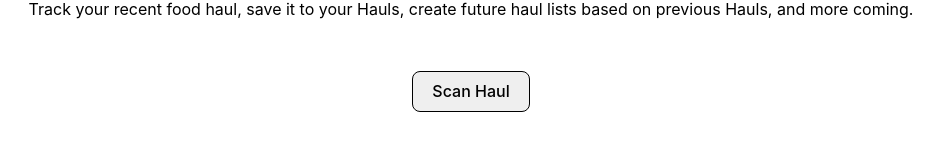
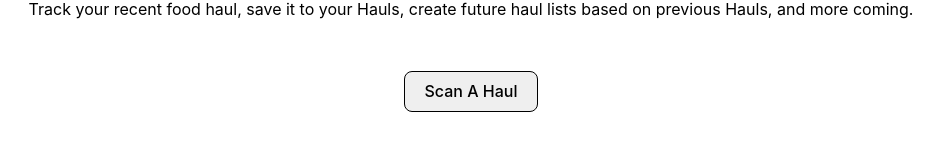
Before and after one commit to Mig-uel/haul-app, a React (Vite) app: page / in a window 1280 px wide. Shown: the part 130-292 px from the top of the page, without its empty margins (169-1112 px from the left). Built offline with nearby package versions, Linux system fonts and the light colour scheme.

Commit message:
Update dispatch call in scan.component.jsx and refactor button text

```diff
--- a/src/components/scan/scan.component.jsx
+++ b/src/components/scan/scan.component.jsx
@@ -20,7 +20,7 @@ const Scan = () => {
           <Scanner
             onScan={(data) => {
               setScannedData(data)
-              dispatch(addItem(data))
+              dispatch(addItem({ id: data }))
               setActive((active) => !active)
             }}
             decoderOptions={{ formats: ['ean_13'] }}
@@ -29,7 +29,9 @@ const Scan = () => {
         </CameraContainer>
       )}
 
-      <button onClick={() => setActive((active) => !active)}>Scan Haul</button>
+      <button onClick={() => setActive((active) => !active)}>
+        Scan A Haul
+      </button>
     </ScannerContainer>
   )
 }
```
